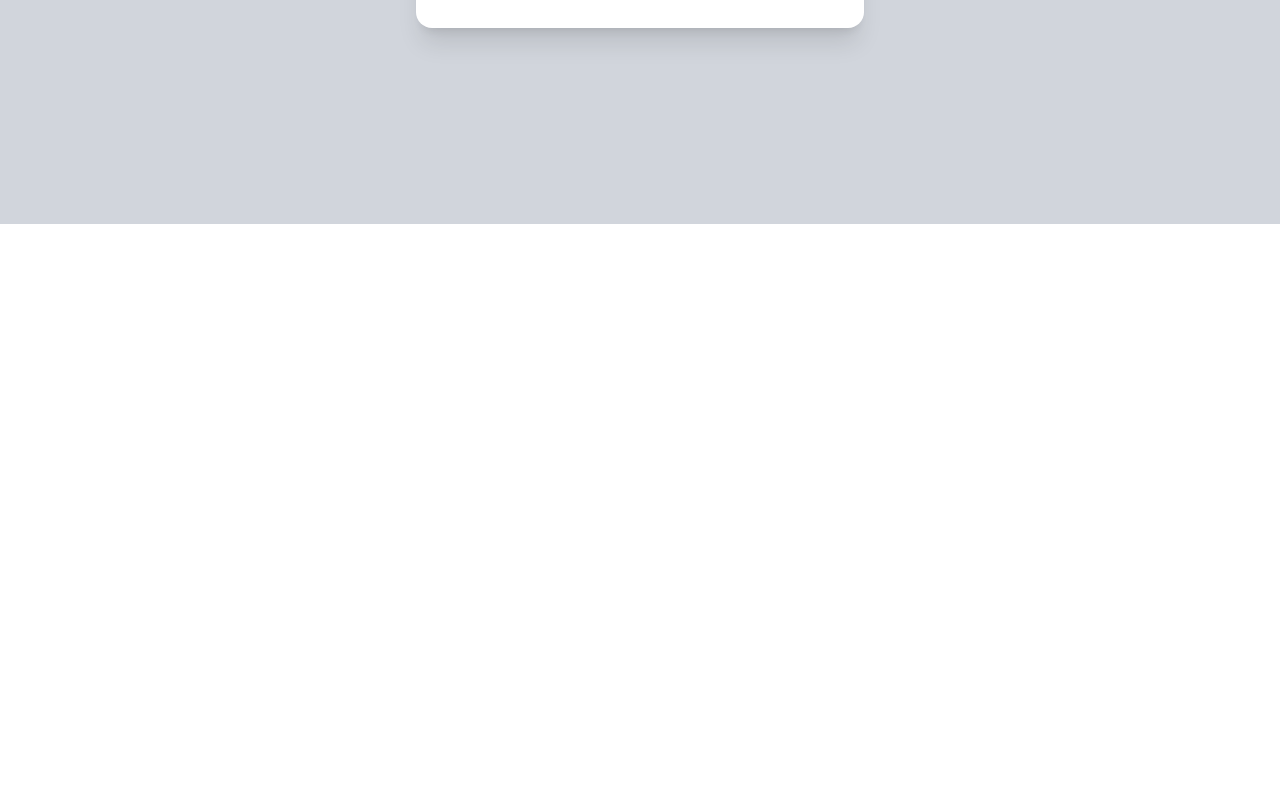
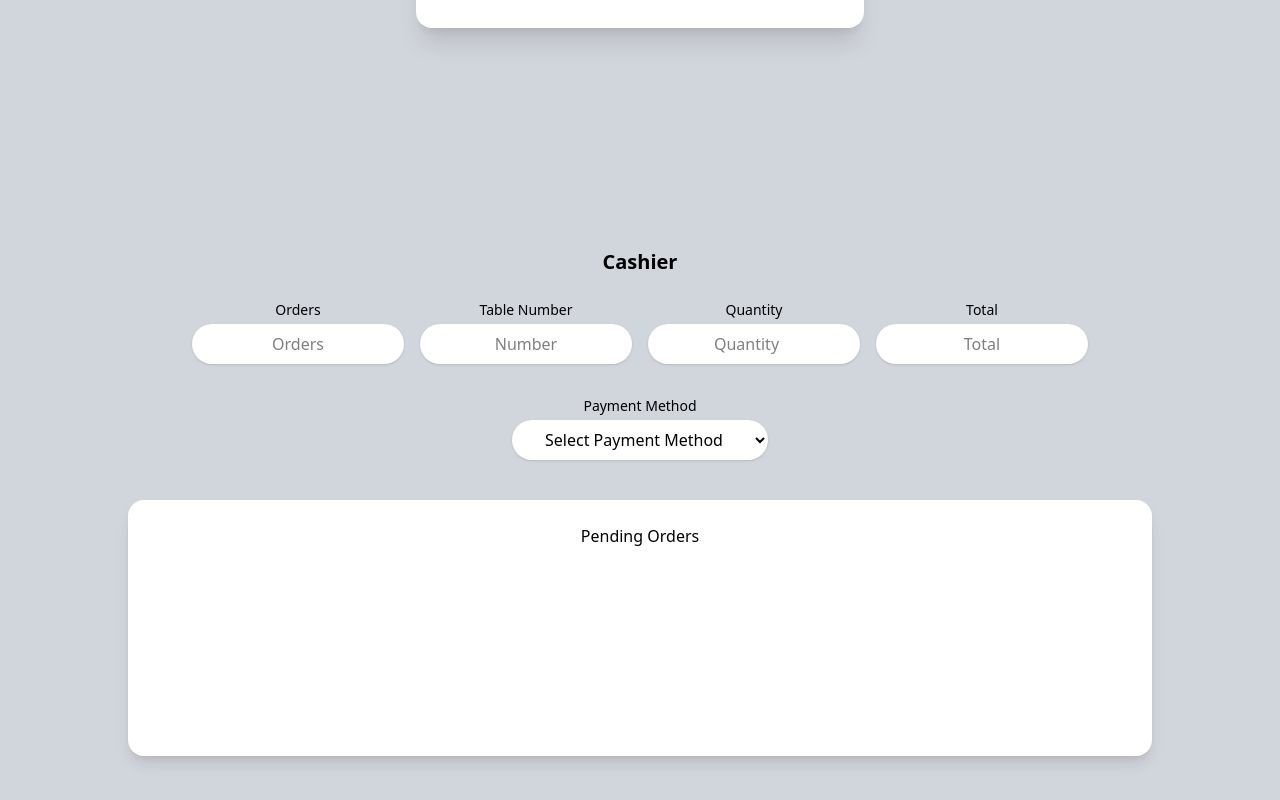
Before and after one commit to RianWilliamAlday/Ordering-and-Inventory-System-Frontend, a React app: page / in a window 1280 px wide. Shown: the part 576-1376 px from the top of the page. Before the commit the page ends 800 px from the top, so only its background shows below. Built offline with nearby package versions, Linux system fonts and the light colour scheme; the HTML template or start-up script is replaced by a standard one.

Commit message:
Cashier Ui Added

```diff
--- a/src/App.jsx
+++ b/src/App.jsx
@@ -1,10 +1,13 @@
 import { useState } from "react";
 import Login from "../src/pages/Login.jsx"
+import Cashier from "../src/pages/Cashier.jsx";
+
 
 function App() {
   return (
     <>
-    <Login />
+      <Login />
+    <Cashier />
     </>
   );
 }
--- /dev/null
+++ b/src/pages/Cashier.jsx
@@ -0,0 +1,72 @@
+export default function Cashier() {
+  return (
+    <div className="min-h-screen bg-gray-300 p-6">
+      <h1 className="text-center text-xl font-semibold mb-6">Cashier</h1>
+
+
+      <div className="grid grid-cols-4 gap-4 max-w-4xl mx-auto">
+
+
+        <div className="flex flex-col items-center w-full">
+          <p className="text-sm mb-1">Orders</p>
+          <input
+            type="text"
+            placeholder="Orders"
+            className="bg-white px-6 py-2 w-full rounded-full shadow text-center outline-none"
+          />
+        </div>
+
+
+        <div className="flex flex-col items-center w-full">
+          <p className="text-sm mb-1">Table Number</p>
+          <input
+            type="text"
+            placeholder="Number"
+            className="bg-white px-6 py-2 w-full rounded-full shadow text-center outline-none"
+          />
+        </div>
+
+
+        <div className="flex flex-col items-center w-full">
+          <p className="text-sm mb-1">Quantity</p>
+          <input
+            type="number"
+            placeholder="Quantity"
+            className="bg-white px-6 py-2 w-full rounded-full shadow text-center outline-none"
+          />
+        </div>
+
+
+        <div className="flex flex-col items-center w-full">
+          <p className="text-sm mb-1">Total</p>
+          <input
+            type="text"
+            placeholder="Total"
+            className="bg-white px-6 py-2 w-full rounded-full shadow text-center outline-none"
+          />
+        </div>
+      </div>
+
+
+      <div className="flex flex-col items-center mt-8 w-full">
+        <p className="text-sm mb-1">Payment Method</p>
+
+        <select
+          className="
+            bg-white px-6 py-2 w-64 rounded-full shadow text-center
+            outline-none cursor-pointer
+          "
+        >
+          <option>Select Payment Method</option>
+          <option>Gcash</option>
+          <option>Cash</option>
+        </select>
+      </div>
+
+
+      <div className="bg-white rounded-2xl shadow-lg mt-10 p-6 max-w-5xl mx-auto h-64">
+        <p className="text-center font-medium mb-4">Pending Orders</p>
+      </div>
+    </div>
+  );
+}
```
Also changed, not shown: 1 other file (tests, documents, lock files or other folders).
